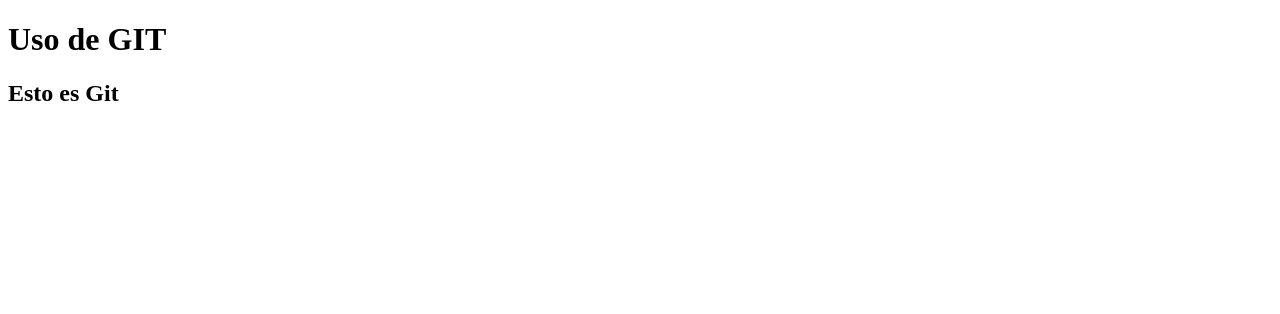
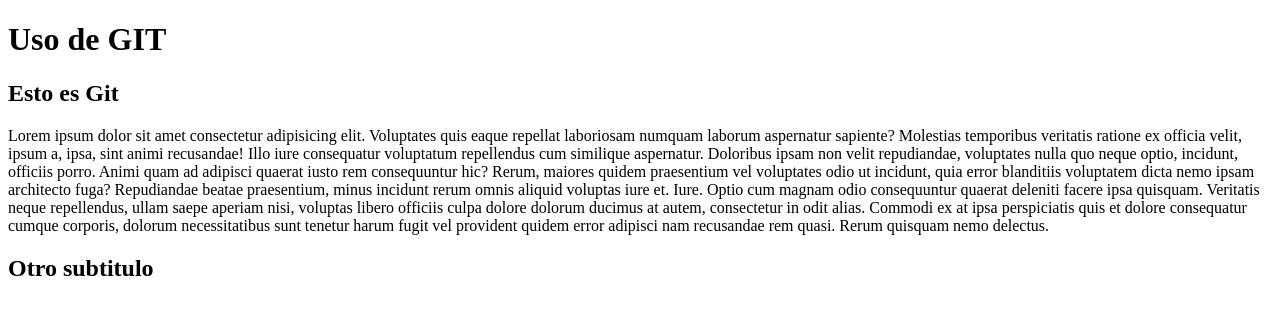
Before and after one commit to KandeCaC/TP_CaC24168, a plain HTML site: page index.html in a window 1280 px wide. Drawn offline with Linux system fonts and the light colour scheme.

Commit message:
Agrege un parrafo y un h2

```diff
--- a/index.html
+++ b/index.html
@@ -6,7 +6,17 @@
     <title>GIT</title>
 </head>
 <body>
+
     <h1>Uso de GIT</h1>
     <h2>Esto es Git</h2>
+
+    <p>Lorem ipsum dolor sit amet consectetur adipisicing elit. Voluptates quis eaque repellat laboriosam numquam laborum aspernatur sapiente? Molestias temporibus veritatis ratione ex officia velit, ipsum a, ipsa, sint animi recusandae!
+    Illo iure consequatur voluptatum repellendus cum similique aspernatur. Doloribus ipsam non velit repudiandae, voluptates nulla quo neque optio, incidunt, officiis porro. Animi quam ad adipisci quaerat iusto rem consequuntur hic?
+    Rerum, maiores quidem praesentium vel voluptates odio ut incidunt, quia error blanditiis voluptatem dicta nemo ipsam architecto fuga? Repudiandae beatae praesentium, minus incidunt rerum omnis aliquid voluptas iure et. Iure.
+    Optio cum magnam odio consequuntur quaerat deleniti facere ipsa quisquam. Veritatis neque repellendus, ullam saepe aperiam nisi, voluptas libero officiis culpa dolore dolorum ducimus at autem, consectetur in odit alias.
+    Commodi ex at ipsa perspiciatis quis et dolore consequatur cumque corporis, dolorum necessitatibus sunt tenetur harum fugit vel provident quidem error adipisci nam recusandae rem quasi. Rerum quisquam nemo delectus.
+    </p>
+
+    <h2>Otro subtitulo</h2>
 </body>
 </html>
```
